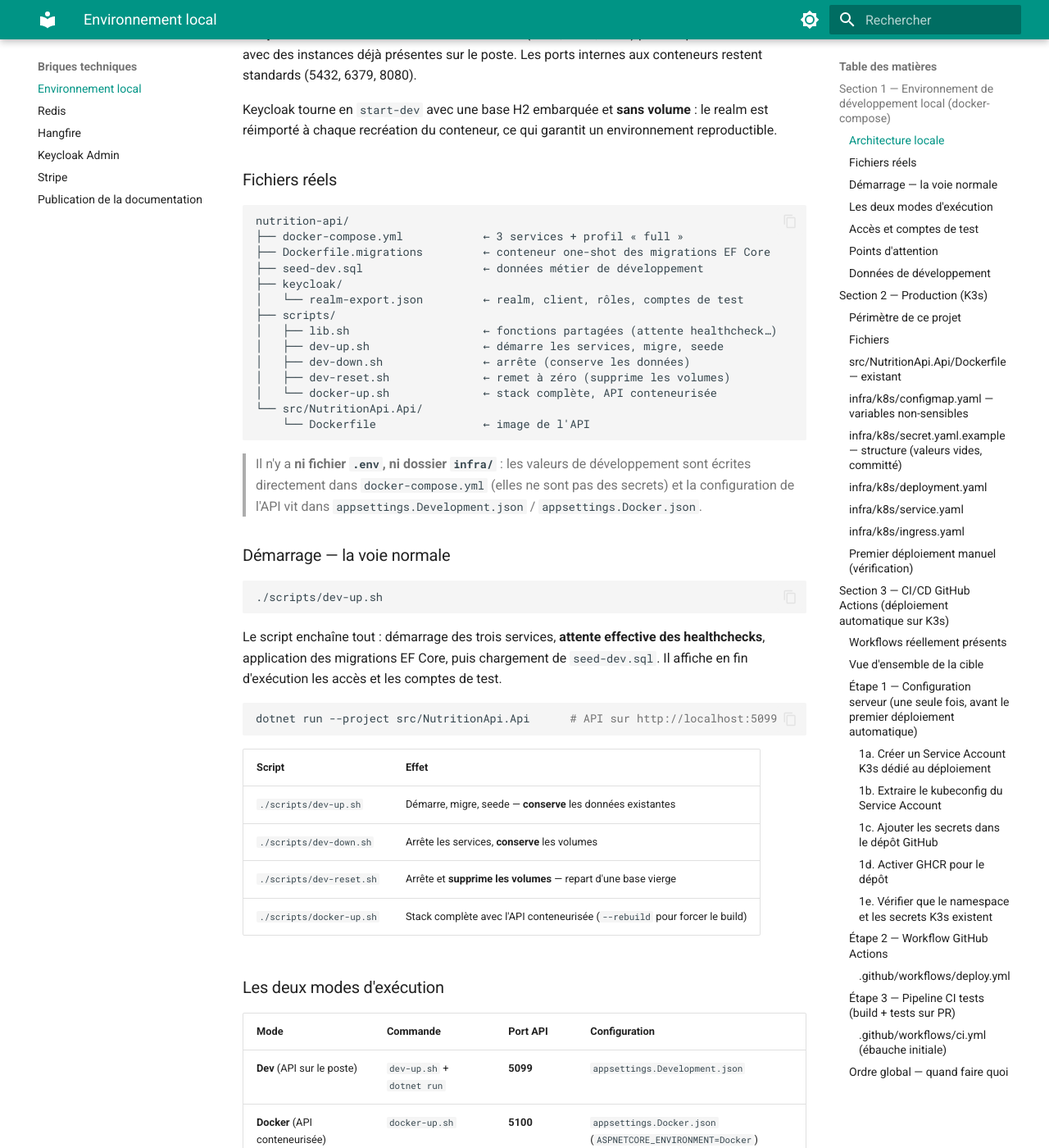
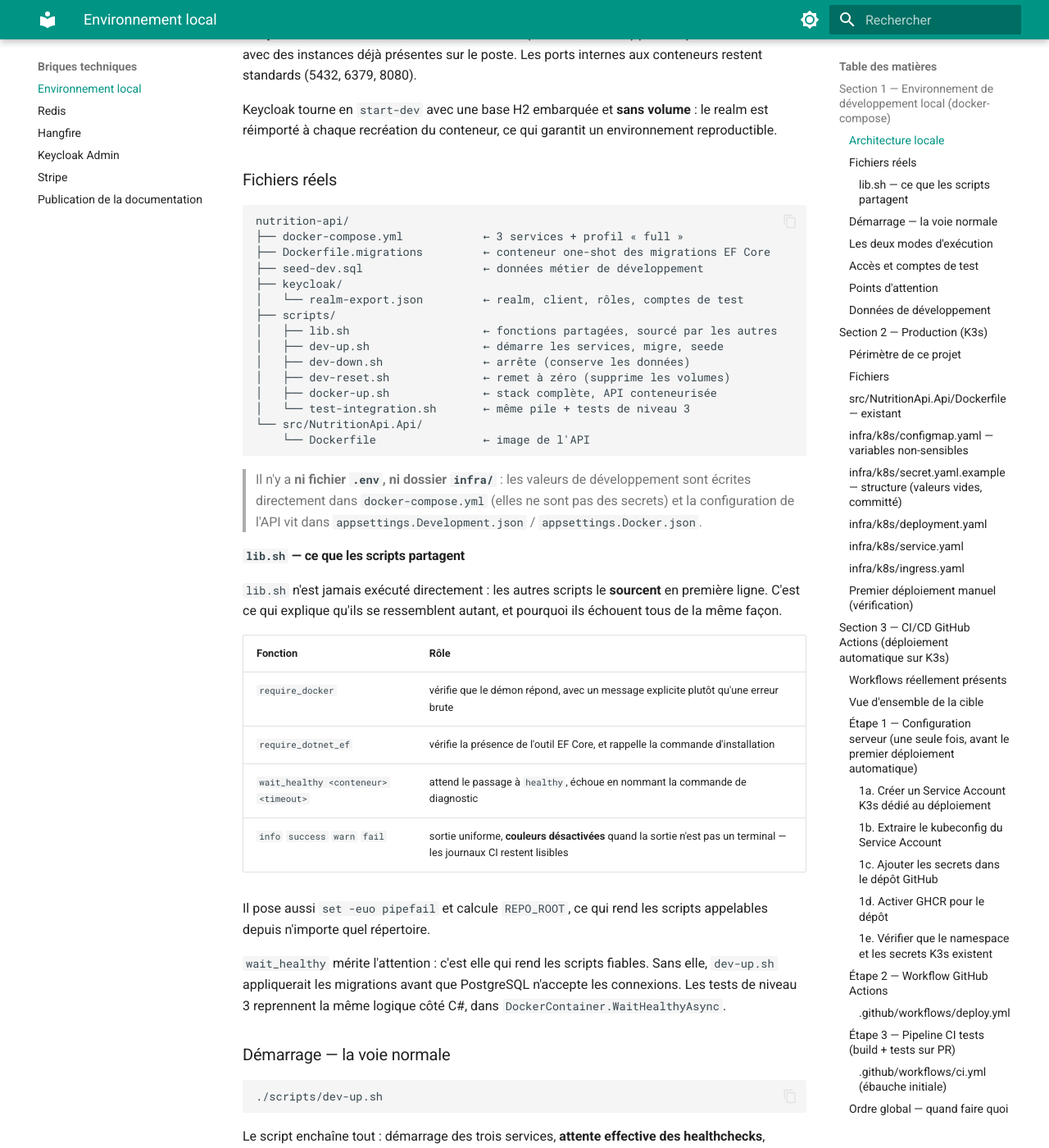
Before and after one commit to MGNetworking/docs-nutrition, an MkDocs documentation site: the page built from pages/backend/briques/environnement-local.md, in a window 1280 px wide and 1400 px high, scrolled down 776 px. Shown: the whole window at 82% size. Built offline with MkDocs 1.6.1 and Material for MkDocs 9.7.7, drawn with Linux system fonts in a browser that asks for light colours.

Commit message:
docs(environnement): documenter lib.sh et completer l arborescence des scripts
test-integration.sh manquait a l arborescence, alors que les cinq autres scripts y figuraient. lib.sh n y etait decrit que par la mention fonctions partagees : son contenu ne se decouvrait qu en ouvrant le fichier, alors que c est lui qui explique pourquoi les scripts se ressemblent et echouent de la meme facon. Ajout du tableau de ses quatre familles de fonctions, de set -euo pipefail et de REPO_ROOT, et de la raison pour laquelle wait_healthy est ce qui rend les scripts fiables — sans elle dev-up.sh appliquerait les migrations avant que PostgreSQL n accepte les connexions

````diff
--- a/pages/backend/briques/environnement-local.md
+++ b/pages/backend/briques/environnement-local.md
@@ -41,11 +41,12 @@ nutrition-api/
 ├── keycloak/
 │   └── realm-export.json         ← realm, client, rôles, comptes de test
 ├── scripts/
-│   ├── lib.sh                    ← fonctions partagées (attente healthcheck…)
+│   ├── lib.sh                    ← fonctions partagées, sourcé par les autres
 │   ├── dev-up.sh                 ← démarre les services, migre, seede
 │   ├── dev-down.sh               ← arrête (conserve les données)
 │   ├── dev-reset.sh              ← remet à zéro (supprime les volumes)
-│   └── docker-up.sh              ← stack complète, API conteneurisée
+│   ├── docker-up.sh              ← stack complète, API conteneurisée
+│   └── test-integration.sh       ← même pile + tests de niveau 3
 └── src/NutritionApi.Api/
     └── Dockerfile                ← image de l'API
 ```
@@ -53,6 +54,25 @@ nutrition-api/
 > Il n'y a **ni fichier `.env`, ni dossier `infra/`** : les valeurs de développement sont écrites
 > directement dans `docker-compose.yml` (elles ne sont pas des secrets) et la configuration de
 > l'API vit dans `appsettings.Development.json` / `appsettings.Docker.json`.
+
+#### `lib.sh` — ce que les scripts partagent
+
+`lib.sh` n'est jamais exécuté directement : les autres scripts le **sourcent** en première ligne.
+C'est ce qui explique qu'ils se ressemblent autant, et pourquoi ils échouent tous de la même façon.
+
+| Fonction | Rôle |
+|---|---|
+| `require_docker` | vérifie que le démon répond, avec un message explicite plutôt qu'une erreur brute |
+| `require_dotnet_ef` | vérifie la présence de l'outil EF Core, et rappelle la commande d'installation |
+| `wait_healthy <conteneur> <timeout>` | attend le passage à `healthy`, échoue en nommant la commande de diagnostic |
+| `info` `success` `warn` `fail` | sortie uniforme, **couleurs désactivées** quand la sortie n'est pas un terminal — les journaux CI restent lisibles |
+
+Il pose aussi `set -euo pipefail` et calcule `REPO_ROOT`, ce qui rend les scripts appelables depuis
+n'importe quel répertoire.
+
+`wait_healthy` mérite l'attention : c'est elle qui rend les scripts fiables. Sans elle, `dev-up.sh`
+appliquerait les migrations avant que PostgreSQL n'accepte les connexions. Les tests de niveau 3
+reprennent la même logique côté C#, dans `DockerContainer.WaitHealthyAsync`.
 
 ### Démarrage — la voie normale
 
````
